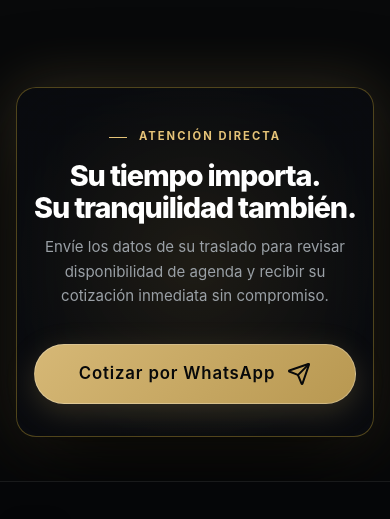
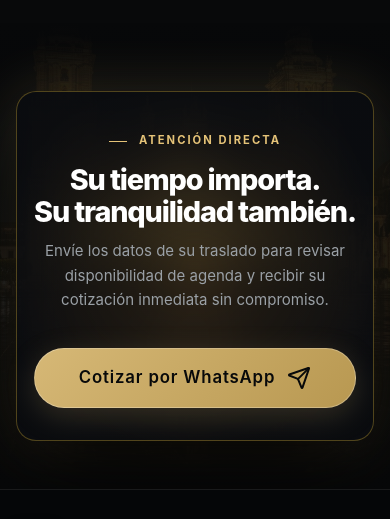
Before and after one commit to Tsdani-jorge/Demo-Regium-, a website built with Vite: page index.html in a window 390 px wide. Shown: the part 8113-8632 px from the top of the page. Built offline with nearby package versions, Linux system fonts and the light colour scheme; some packages are replaced by stand-ins of ours.

Commit message:
feat: fondo de la Catedral Metropolitana iluminada de noche en la seccion final

```diff
--- a/index.html
+++ b/index.html
@@ -682,9 +682,15 @@
     </section>
 
     <!-- ========================================================
-         CTA FINAL
+         CTA FINAL CON FONDO CINEMÁTICO (CATEDRAL METROPOLITANA)
          ======================================================== -->
-    <section class="final-cta-section" id="contacto">
+    <section class="final-cta-section has-landmark-bg" id="contacto">
+      <!-- Capa de Fondo Catedral Metropolitana de Noche -->
+      <div class="section-landmark-backdrop" aria-hidden="true">
+        <img src="./images/catedral-hero.jpg" alt="Catedral Metropolitana de noche iluminada" class="section-monument-img" id="catedral-cta-img">
+        <div class="section-monument-blend"></div>
+      </div>
+
       <div class="container">
         <div class="final-cta-box">
           <span class="eyebrow" style="margin-bottom: 14px;">Atención Directa</span>
--- a/src/scripts/main.js
+++ b/src/scripts/main.js
@@ -92,6 +92,26 @@
         scrub: true,
       },
     });
+  }
+
+  // 4c. Parallax Cinemático para la Catedral en la Sección Final
+  const catedralCtaImg = document.getElementById('catedral-cta-img');
+  if (catedralCtaImg) {
+    gsap.fromTo(
+      catedralCtaImg,
+      { y: -35, scale: 1.08 },
+      {
+        y: 35,
+        scale: 1,
+        ease: 'none',
+        scrollTrigger: {
+          trigger: '#contacto',
+          start: 'top bottom',
+          end: 'bottom top',
+          scrub: true,
+        },
+      }
+    );
   }
 
   // 5. Header Scroll State
--- a/src/styles/main.css
+++ b/src/styles/main.css
@@ -1144,23 +1144,68 @@
 }
 
 /* ==========================================
-   GRAN CTA FINAL CONCIERGE
+   GRAN CTA FINAL CONCIERGE (CON FONDO DE LA CATEDRAL)
    ========================================== */
 .final-cta-section {
-  padding: 180px 0 140px;
+  padding: 160px 0 130px;
   position: relative;
   z-index: 10;
   text-align: center;
 }
 
+.final-cta-section.has-landmark-bg {
+  position: relative;
+  overflow: hidden;
+}
+
+.section-landmark-backdrop {
+  position: absolute;
+  inset: 0;
+  width: 100%;
+  height: 100%;
+  z-index: 1;
+  pointer-events: none;
+  overflow: hidden;
+}
+
+.section-monument-img {
+  width: 100%;
+  height: 100%;
+  object-fit: cover;
+  object-position: center 30%;
+  opacity: 0.58;
+  filter: contrast(1.12) brightness(0.96);
+  transform: scale(1.05);
+  transition: transform 0.6s var(--ease-cinematic);
+}
+
+.section-monument-blend {
+  position: absolute;
+  inset: 0;
+  background:
+    linear-gradient(to bottom,
+      rgba(8, 9, 10, 1) 0%,
+      rgba(8, 9, 10, 0.42) 25%,
+      rgba(8, 9, 10, 0.55) 70%,
+      rgba(8, 9, 10, 1) 100%
+    ),
+    radial-gradient(circle at center, transparent 25%, rgba(8, 9, 10, 0.75) 100%);
+}
+
+.final-cta-section .container {
+  position: relative;
+  z-index: 5;
+}
+
 .final-cta-box {
   max-width: 860px;
   margin-inline: auto;
-  background: radial-gradient(circle at center, rgba(197, 168, 105, 0.12) 0%, rgba(10, 12, 16, 0.8) 75%);
+  background: radial-gradient(circle at center, rgba(197, 168, 105, 0.1) 0%, rgba(10, 12, 16, 0.82) 75%);
   border: 1px solid var(--glass-border-hover);
   border-radius: var(--radius-lg);
   padding: clamp(48px, 8vw, 84px) clamp(24px, 5vw, 64px);
-  backdrop-filter: blur(32px);
+  backdrop-filter: blur(28px);
+  -webkit-backdrop-filter: blur(28px);
   box-shadow: 0 40px 100px rgba(0, 0, 0, 0.8), 0 0 60px var(--gold-glow);
 }
 
@@ -2087,14 +2132,32 @@
     margin-bottom: 22px;
   }
 
-  /* Final CTA */
-  .final-cta-section {
-    padding: 64px 0 44px;
+  /* Final CTA con Fondo de Catedral */
+  .final-cta-section,
+  .final-cta-section.has-landmark-bg {
+    padding: 68px 0 48px;
+  }
+
+  .final-cta-section .section-monument-img {
+    object-position: center 25%;
+    opacity: 0.48;
+  }
+
+  .final-cta-section .section-monument-blend {
+    background:
+      linear-gradient(to bottom,
+        rgba(8, 9, 10, 1) 0%,
+        rgba(8, 9, 10, 0.48) 22%,
+        rgba(8, 9, 10, 0.62) 70%,
+        rgba(8, 9, 10, 1) 100%
+      ),
+      radial-gradient(circle at center, transparent 15%, rgba(8, 9, 10, 0.8) 100%);
   }
 
   .final-cta-box {
     padding: 32px 16px;
     border-radius: 20px;
+    background: radial-gradient(circle at center, rgba(197, 168, 105, 0.08) 0%, rgba(10, 12, 16, 0.88) 80%);
   }
 
   .cta-huge-title {
```
